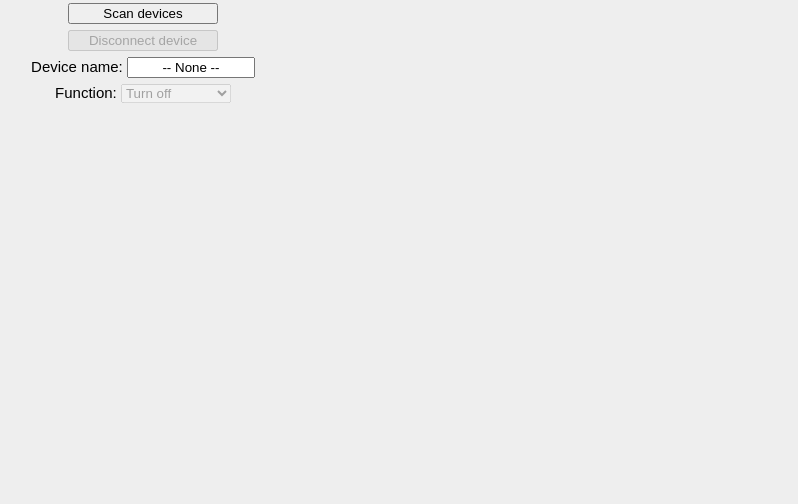
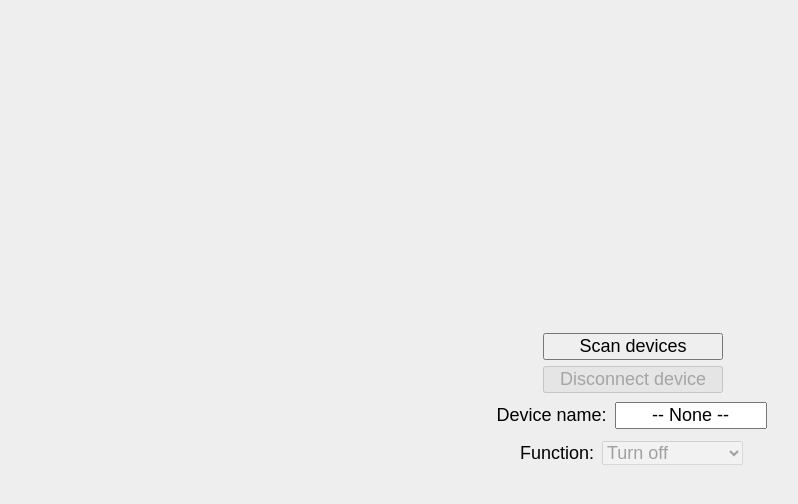
Before and after one commit to vnaveenkr/vbgl, a plain HTML site: page index.html in a window 1280 px wide. Shown: the whole page, without its empty margins (7-805 px from the left). Drawn offline with Linux system fonts and the light colour scheme.

Commit message:
center align, ++ font size

```diff
--- a/index.html
+++ b/index.html
@@ -10,7 +10,7 @@
 <style>
 html {
 	background: #eee;
-	font: 15px Ariel, sans-serif;
+	font: 18px Ariel, sans-serif;
 }
 html, body, #main {
 	height: 100%;
@@ -18,14 +18,15 @@ html, body, #main {
 }
 
 #main {
-	width: 20rem;
 	display: flex;
 	flex-direction: column;
 	align-items: center;
+	justify-content: center;
 }
 
-#main > * {
+#main * {
 	margin: 3px;
+	font-size: 18px;
 }
 
 button {
@@ -87,13 +88,13 @@ button {
 	<div id="paramcommon" class="inarea">
 		<label>
 			Avg. on time:
-			<input id="param1" type="number" style="width:3rem"
+			<input id="param1" type="number" min="5" max="20" style="width:3rem"
 				onchange="enParamsApply()" />
 			x100ms
 		</label>
 		<label>
 			Avg. off time:
-			<input id="param2" type="number" style="width:3rem"
+			<input id="param2" type="number" min="10" max="100" style="width:3rem"
 				onchange="enParamsApply()" />
 			x100ms
 		</label>
```
